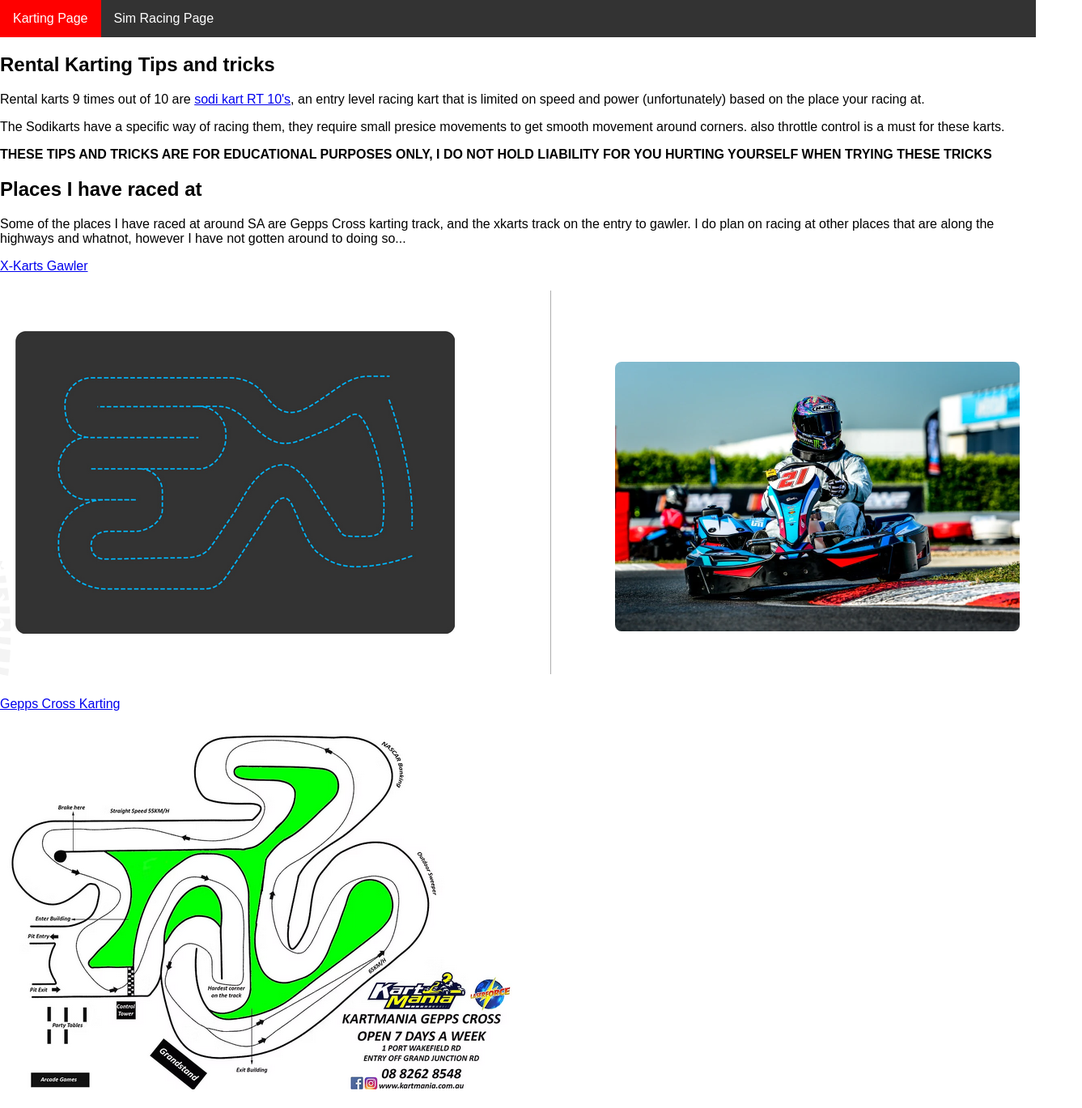
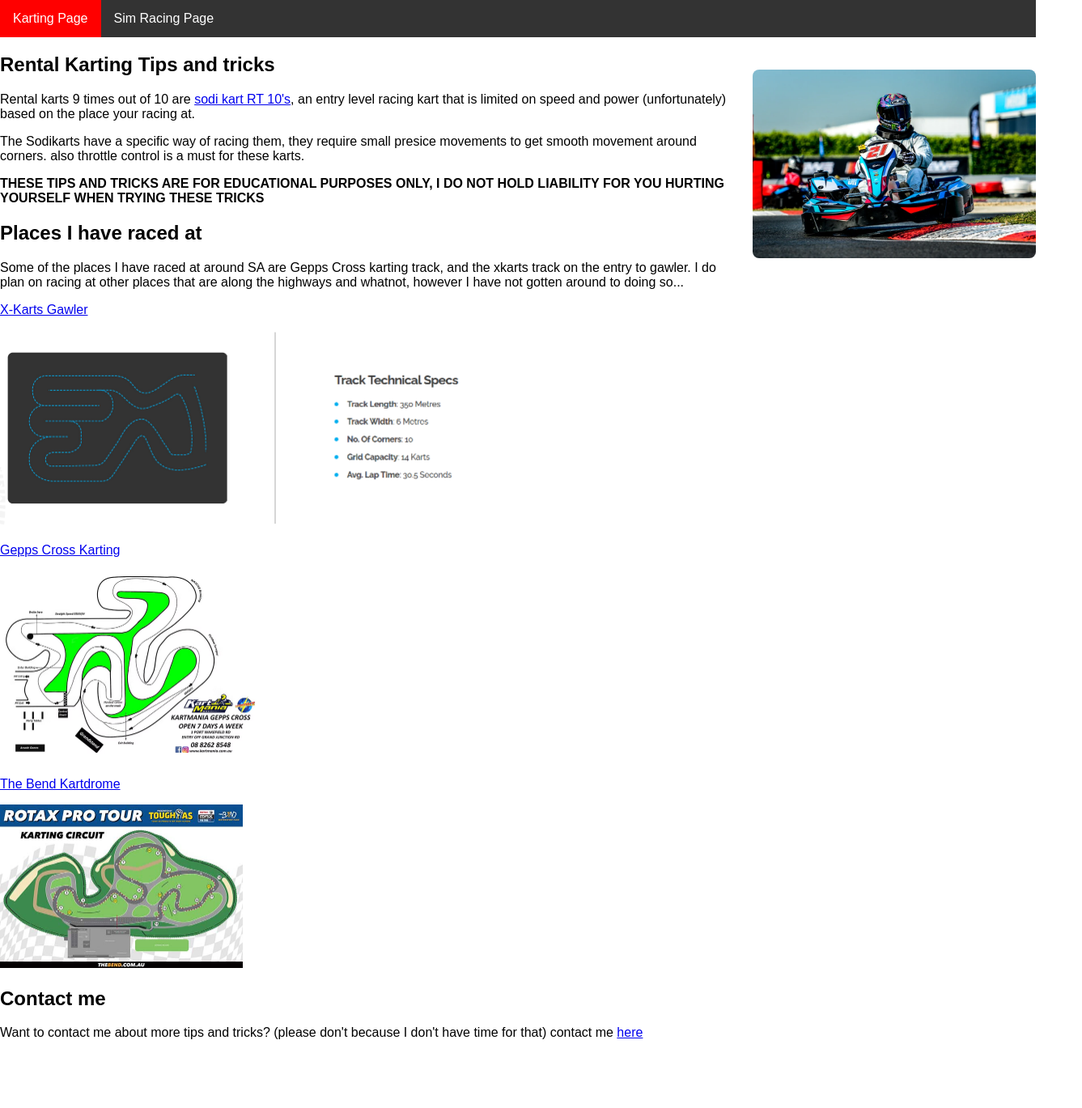
Before and after one commit to specialaussie/Digicoms, a plain HTML site: page index.html in a window 1280 px wide. Shown: the top 1369 px of the page at 81% size, 1337 px wide, since content can reach past the window. After the commit the page ends 1301 px from the top, so only its background shows below. Drawn offline with Linux system fonts and the light colour scheme.

Commit message:
Fixed image sizes, adjusted location of corner image.

```diff
--- a/index.html
+++ b/index.html
@@ -11,6 +11,7 @@
             </div>
         </head>
         <section>
+            <img src="images/rentalkart.jpg" class="corner-image">
             <h2>Rental Karting Tips and tricks</h2>
             <p>Rental karts 9 times out of 10 are <a href="https://www.sodikart.com/en-gb/karts/rental/rt10-42.html">sodi kart RT 10's</a>, an entry level racing kart that is limited on speed and power (unfortunately) based on the place your racing at.</p>
             <p>The Sodikarts have a specific way of racing them, they require small presice movements to get smooth movement around corners. also throttle control is a must for these karts.</p>
@@ -21,18 +22,17 @@
             <p>Some of the places I have raced at around SA are Gepps Cross karting track, and the xkarts track on the entry to gawler. I do plan on racing at other places that are along the highways and whatnot, however I have not gotten around to doing so...</p>
             <br class="custom-br">
             <p><a href="https://xkarts.com.au/">X-Karts Gawler</a></p>
-            <img src="images/xkarts-track.png">
+            <img src="images/xkarts-track.png" width="668px" height="243px">
             <br class="custom-br">
             <p><a href="https://www.kartmania.com.au/">Gepps Cross Karting</a></p>
-            <img src="images/kartmania-trackmap.png">
+            <img src="images/kartmania-trackmap.png" width="321px" height="235px">
             <br class="custom-br">
             <p><a href="https://www.thebend.com.au/karting">The Bend Kartdrome</a></p>
-            <img src="images/the-bend-trackmap.jpg">
+            <img src="images/the-bend-trackmap.jpg" width="300px" height="202px">
         </section>
         <section>
             <h2>Contact me</h2>
             <p>Want to contact me about more tips and tricks? (please don't because I don't have time for that) contact me <a href="mailto:mail@jbrokenshow.me">here</a></p>
         </section>
-        <img src="images/rentalkart.jpg" alt="Corner Image" class="corner-image">
     </body>
 </html>
--- a/styles/styles.css
+++ b/styles/styles.css
@@ -80,13 +80,12 @@
 }
 
 .corner-image {
-    position: fixed;
-    bottom: 20px;
-    right: 20px;
-    width: 500px;
+    float: right;
+    width: 350px;
     height: auto;
-    z-index: 10;
+    margin: 20px 0 20px 20px;
     border-radius: 8px;
+    shape-outside: inset(0);
 }
 
 header {
```
